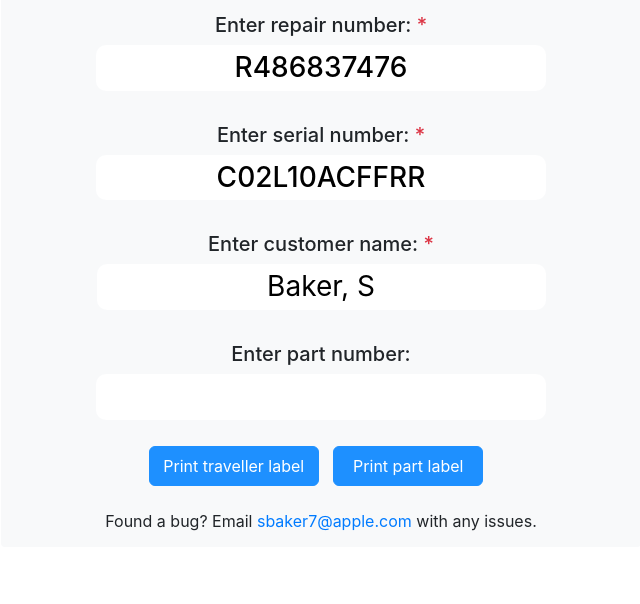
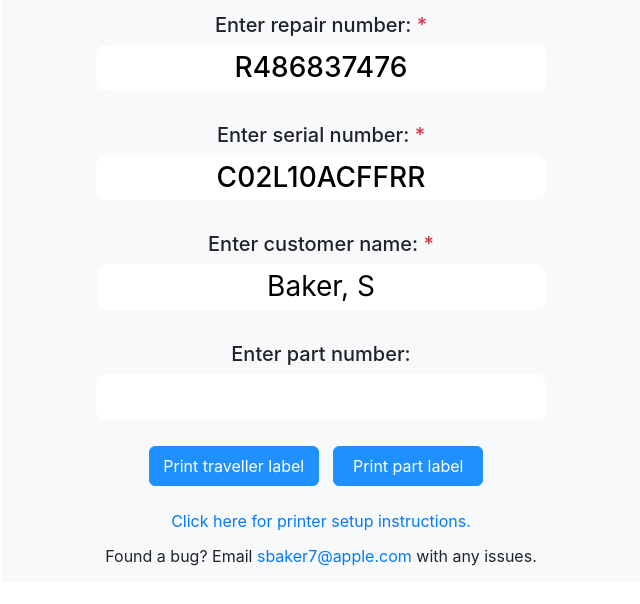
Before and after one commit to rbsam176/labelgenerator, a plain HTML site: page label.html in a window 1280 px wide. Shown: the part 110-714 px from the top of the page, without its empty margins (319-959 px from the left). Drawn offline with nearby package versions, Linux system fonts and the light colour scheme.

Commit message:
Added line about printer setup

```diff
--- a/label.html
+++ b/label.html
@@ -73,6 +73,7 @@
                     <input type="text" id="partNumber" class="mb-3 h3 text-center" style="border-color: white; border: 5px solid white; border-radius: 10px;"><br>
                     <button id="create-traveller" type="button" onclick="createTravellerLabel()">Print traveller label</button>
                     <button id="create-part" type="button" onclick="createPartLabel()">Print part label</button><br>
+                    <p class="h6 font-weight-normal mt-3"><a href="">Click here for printer setup instructions.</a></p>
                     <p class="h6 font-weight-normal mt-3">Found a bug? Email <a href="mailto:sbaker7@apple.com">sbaker7@apple.com</a> with any issues.</p>
                 </div>
                 <div class="col-3"></div>
```
